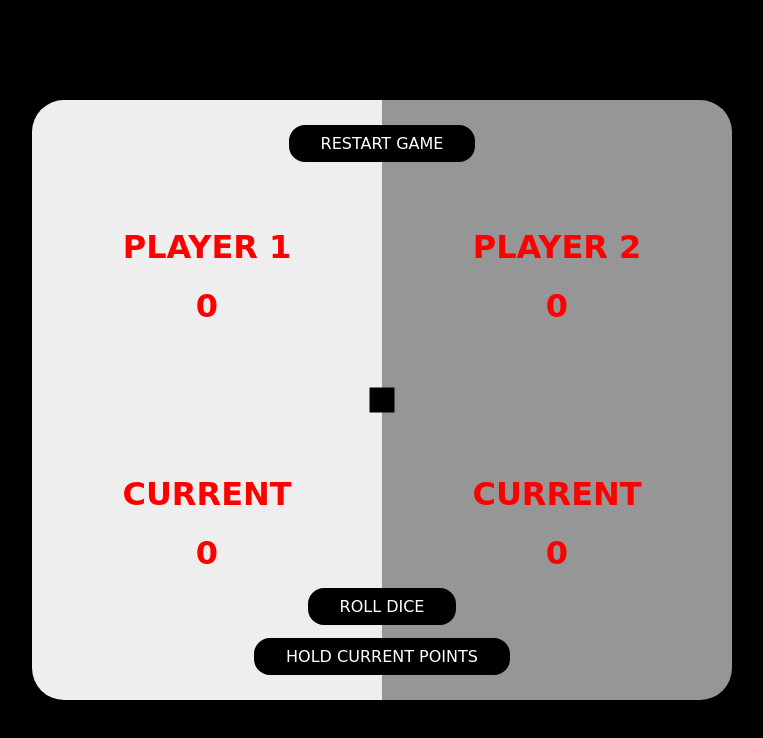
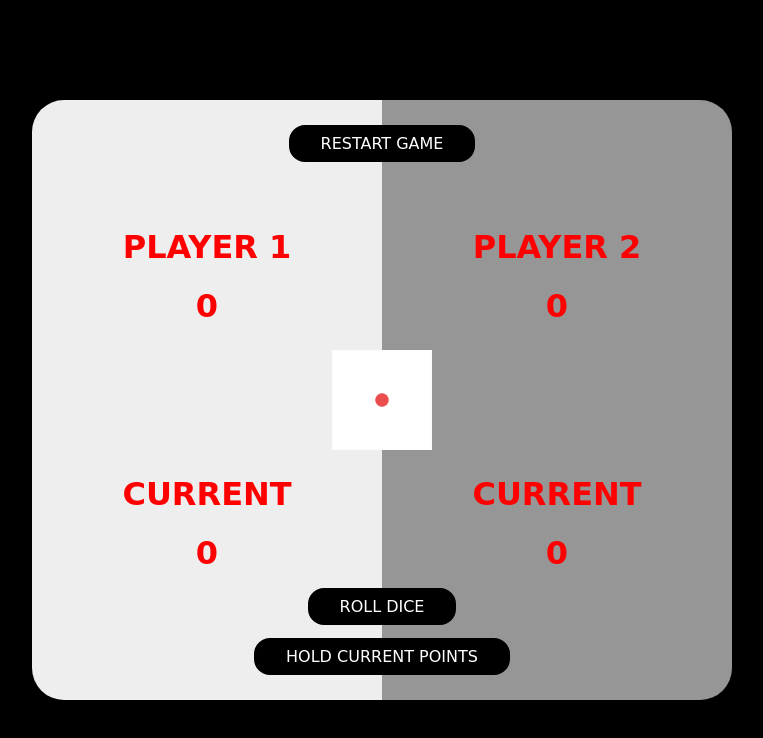
Before and after one commit to Ameer2000Mzori/Dice-Game, a website built with webpack: page src/index.html in a window 1280 px wide. Shown: the whole page, without its empty margins (258-1021 px from the left). Built offline with nearby package versions, Linux system fonts and the light colour scheme; a web font is replaced by a local one.

Commit message:
added more styling to dice img

```diff
--- a/src/style.scss
+++ b/src/style.scss
@@ -116,10 +116,14 @@ body {
         top: 50%;
         left: 50%;
         transform: translate(-50%, -50%);
-        height: 25px;
-        width: 25px;
+        height: 100px;
+        width: 100px;
         background-color: black;
         display: block;
+        background-image: url("./assets/dice-1.png");
+        background-position: center;
+        background-repeat: no-repeat;
+        background-size: cover;
       }
     }
   }
```
Also changed, not shown: src/style.css, 1 other file.
